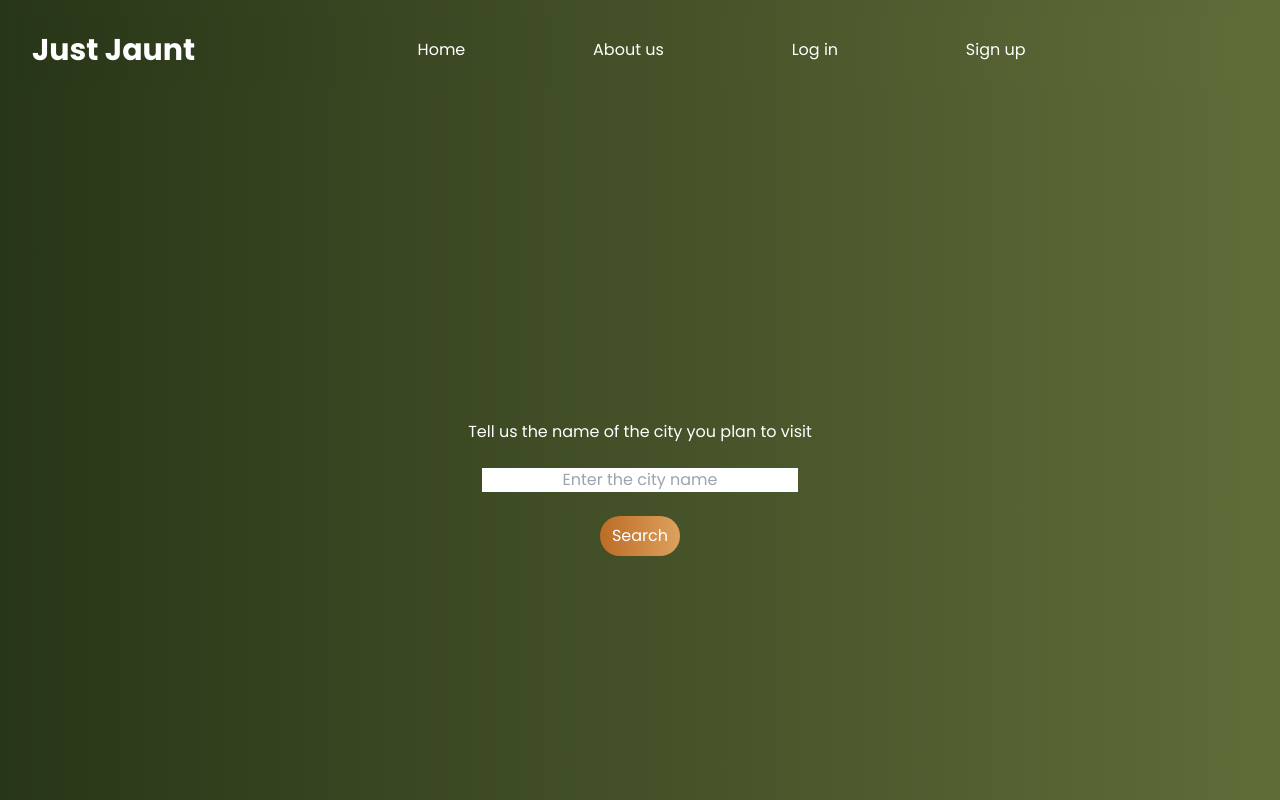
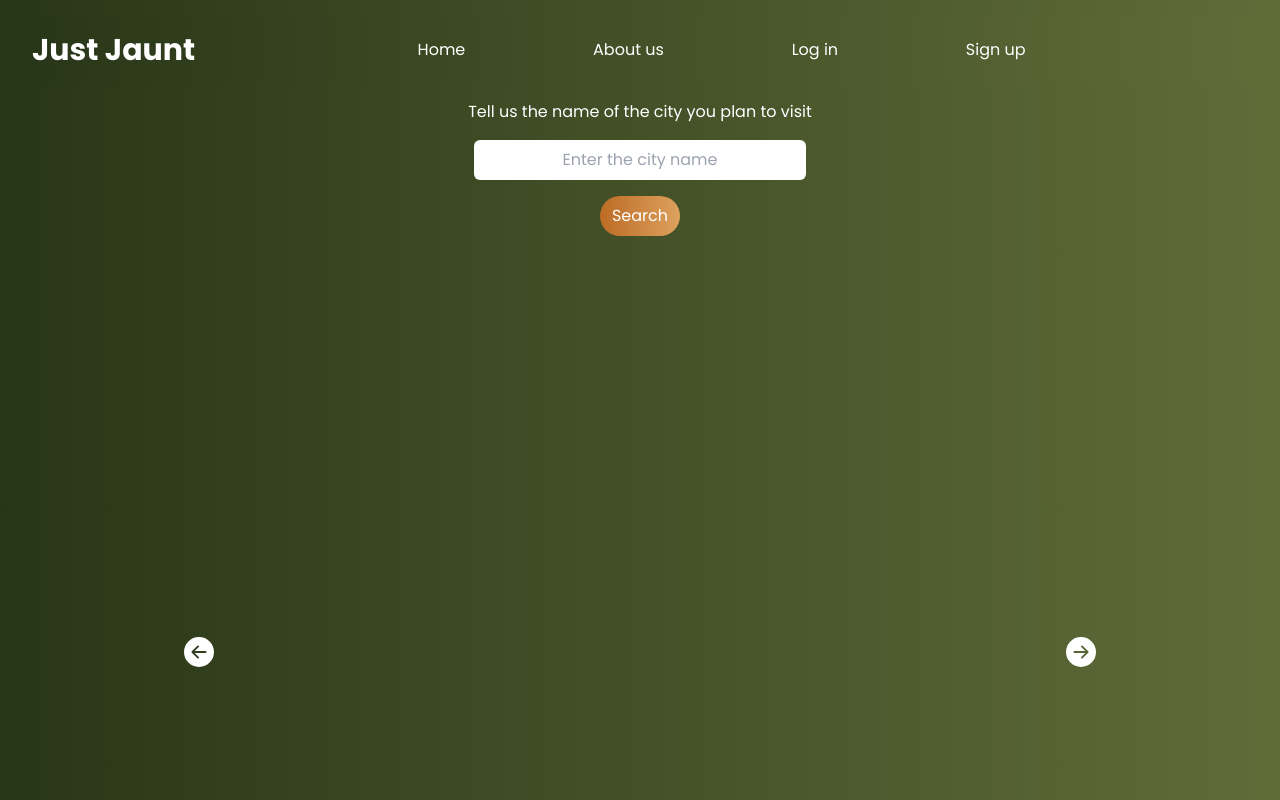
Before and after one commit to PWidla/JustJaunt, a React (Vite) app in the folder Client/: page /trip/create in a window 1280 px wide. Shown: the top 800 px of the page. Built offline with nearby package versions, Linux system fonts and the light colour scheme.

Commit message:
wip activities carousel

```diff
--- /dev/null
+++ b/Client/src/components/HorizontalActivitiesList/HorizontalActivitiesList.tsx
@@ -0,0 +1,100 @@
+import { useState } from "react";
+import { AmadeusActivity } from "../../api/Amadeus";
+import {
+  BsFillArrowRightCircleFill,
+  BsFillArrowLeftCircleFill,
+} from "react-icons/bs";
+
+interface HorizontalActivitiesListProps {
+  activities: AmadeusActivity[];
+}
+
+const HorizontalActivitiesList = ({
+  activities,
+}: HorizontalActivitiesListProps) => {
+  const [current, setCurrent] = useState(0);
+  const [showMore, setShowMore] = useState(
+    Array(activities.length).fill(false)
+  );
+
+  const toggleShowMore = (index: number) => {
+    setShowMore((prev) => {
+      const newShowMore = [...prev];
+      newShowMore[index] = !newShowMore[index];
+      return newShowMore;
+    });
+  };
+
+  const truncateText = (text: string | undefined, index: number) => {
+    if (!text) return "";
+    return text.length < 100 || showMore[index]
+      ? text
+      : `${text.substring(0, 100)}...`;
+  };
+
+  const previousSlide = () => {
+    setCurrent((prev) => (prev === 0 ? activities.length - 1 : prev - 1));
+  };
+
+  const nextSlide = () => {
+    setCurrent((prev) => (prev === activities.length - 1 ? 0 : prev + 1));
+  };
+
+  return (
+    <div className="relative overflow-hidden w-3/4 mt-0">
+      <div
+        className="flex transition-transform duration-300 h-dvh items-center"
+        style={{ transform: `translateX(-${current * 100}%)` }}
+      >
+        {activities.map((activity, index) => (
+          <div
+            key={activity.id}
+            className="flex-shrink-0 w-full flex flex-col items-center justify-center p-2"
+          >
+            <p className="font-primaryBold text-lg">{activity.name}</p>
+            <div className="max-w-xs overflow-hidden text-ellipsis md:max-w-lg">
+              <p className="text-sm md:text-base">
+                <span className="block md:hidden">
+                  {truncateText(activity.description, index)}
+                </span>
+                {activity.description && activity.description.length > 100 && (
+                  <span
+                    onClick={() => toggleShowMore(index)}
+                    className="text-light-brown cursor-pointer block md:hidden"
+                  >
+                    {showMore[index] ? "Show less" : "Show more"}
+                  </span>
+                )}
+                <span className="hidden md:block">{activity.description}</span>
+              </p>
+            </div>
+            <img
+              src={`${activity.pictures}`}
+              alt={`${activity.name} picture`}
+              className="object-contain md:object-scale-down w-full h-auto max-h-96"
+            />
+          </div>
+        ))}
+      </div>
+
+      <div
+        className="absolute top-1/2 left-4 transform -translate-y-1/2 text-white text-3xl p-2 z-10 cursor-pointer"
+        onClick={previousSlide}
+      >
+        <BsFillArrowLeftCircleFill />
+      </div>
+      <div
+        className="absolute top-1/2 right-4 transform -translate-y-1/2 text-white text-3xl p-2 z-10 cursor-pointer"
+        onClick={nextSlide}
+      >
+        <BsFillArrowRightCircleFill />
+      </div>
+
+      <div className="absolute bottom-4 left-1/2 transform -translate-x-1/2 text-white text-lg">
+        {current + 1}/{activities.length}
+      </div>
+    </div>
+  );
+};
+
+export default HorizontalActivitiesList;
--- a/Client/src/components/Layout/HorizontalActivitiesList/HorizontalActivitiesList.tsx
+++ /dev/null
@@ -1,57 +0,0 @@
-import { useState } from "react";
-import { AmadeusActivity } from "../../../api/Amadeus";
-
-interface HorizontalActivitiesListProps {
-  activities: AmadeusActivity[];
-}
-
-const HorizontalActivitiesList = ({
-  activities,
-}: HorizontalActivitiesListProps) => {
-  const [showMore, setShowMore] = useState(false);
-
-  const toggleShowMore = () => {
-    setShowMore(!showMore);
-  };
-
-  const truncateText = (text: string | undefined) => {
-    if (!text) return "";
-    return text.length < 100 || showMore
-      ? text
-      : `${text.substring(0, 100)}...`;
-  };
-
-  return (
-    //moze wyswietlaj tylko activities ktore maja description, chyba ze length takich mniejsze niz 20 to wtedy all? albo cos
-    //tworzyc tutaj kolekcje divow do dodawania, i je przekazywac do generic componentu przewijaka
-    <div className="flex flex-col items-center justify-center font-primaryRegular text-center">
-      {activities.map((activity, index) => (
-        <div key={activity.id} className="space-y-6 w-8/12">
-          <p className="font-primaryBold">{activity.name}</p>
-          <p>
-            <span className="block md:hidden">
-              {truncateText(activity.description)}
-            </span>
-
-            {activity.description && activity.description.length > 100 && (
-              <span
-                onClick={toggleShowMore}
-                className="text-light-brown cursor-pointer block md:hidden"
-              >
-                {showMore ? "Show less" : "Show more"}
-              </span>
-            )}
-            <span className="hidden md:block">{activity.description}</span>
-          </p>
-          <img
-            src={`${activity.pictures}`}
-            alt={`${activity.name} picture`}
-            className="object-contain md:object-scale-down w-full h-auto max-h-96"
-          />
-        </div>
-      ))}
-    </div>
-  );
-};
-
-export default HorizontalActivitiesList;
--- a/Client/src/pages/PlanTripPage/PlanTripPage.tsx
+++ b/Client/src/pages/PlanTripPage/PlanTripPage.tsx
@@ -7,10 +7,10 @@ import {
   getHotels,
   getLocations,
 } from "../../api/Amadeus";
-import HorizontalActivitiesList from "../../components/Layout/HorizontalActivitiesList/HorizontalActivitiesList";
+import HorizontalActivitiesList from "../../components/HorizontalActivitiesList/HorizontalActivitiesList";
 
 const PlanTripPage = () => {
-  const [inputValue, setInputValue] = useState("");
+  // const [inputValue, setInputValue] = useState("");
   const [activities, setActivities] = useState<AmadeusActivity[]>([]);
   const [hotels, setHotels] = useState<AmadeusHotel[]>([]);
   const cityInputRef = useRef<HTMLInputElement>(null);
@@ -70,11 +70,11 @@ const PlanTripPage = () => {
       }
     }
 
-    setInputValue("");
+    // setInputValue("");
   };
 
   return (
-    <div className="flex flex-col items-center justify-center bg-gradient-to-r from-dark-green to-light-green text-white w-full min-h-screen space-y-6 p-8 font-primaryRegular">
+    <div className="flex flex-col items-center justify-start bg-gradient-to-r from-dark-green to-light-green text-white w-full min-h-screen space-y-4 font-primaryRegular">
       <span className="font-primaryRegular text-center">
         Tell us the name of the city you plan to visit
       </span>
@@ -83,19 +83,18 @@ const PlanTripPage = () => {
         name="city-input"
         id="city-input"
         placeholder="Enter the city name"
-        className="text-center text-black"
+        className="text-center text-black rounded-md p-2"
         ref={cityInputRef}
-        value={inputValue}
-        onChange={(e) => setInputValue(e.target.value)}
+        // value={inputValue}
+        // onChange={(e) => setInputValue(e.target.value)}
       />
       <button
         type="button"
-        className="mt-6 px-3 py-2 bg-gradient-to-r from-dark-brown to-light-brown text-white hover:text-dark-green rounded-3xl transition-colors duration-300 hover:font-primaryBold"
+        className="mt-2 px-3 py-2 bg-gradient-to-r from-dark-brown to-light-brown text-white hover:text-dark-green rounded-3xl transition-colors duration-300 hover:font-primaryBold" // Reduced mt
         onClick={handleSearchCity}
       >
         Search
       </button>
-      {/* jeden komponent ktory sam tworzy horizontal activities list, hotels list i naglowek w postaci miasta i instrukcji */}
       <HorizontalActivitiesList activities={activities} />
     </div>
   );
```
